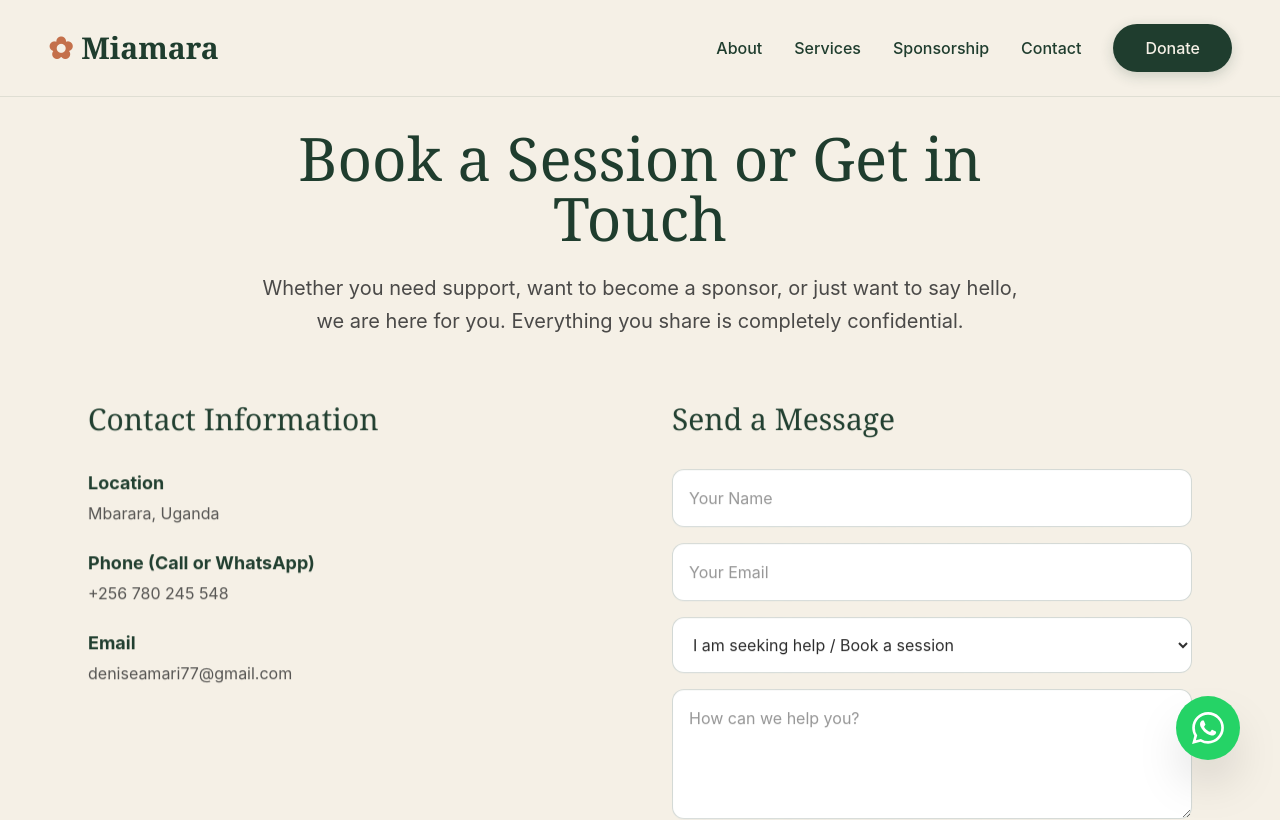
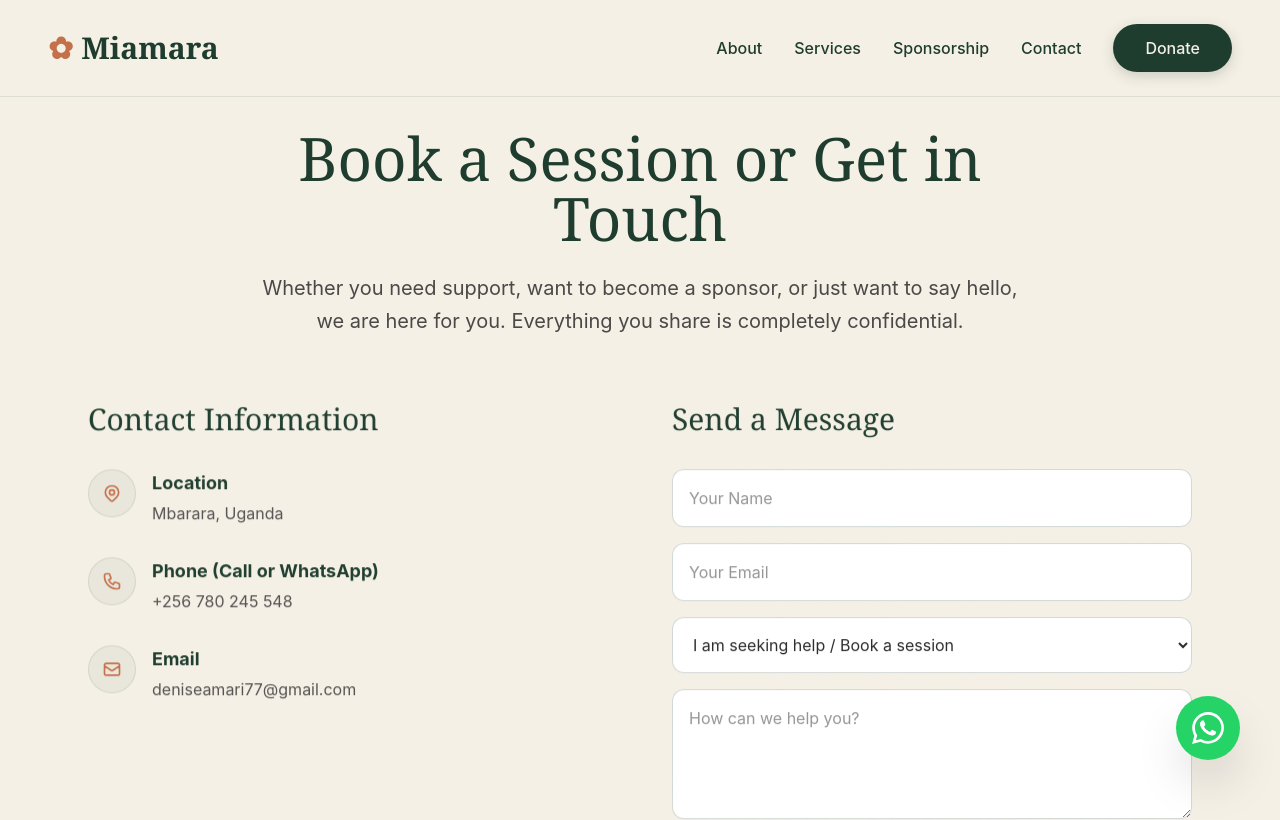
Before and after one commit to MutebiI/miamara-wellness, a Next.js app: page /contact in a window 1280 px wide. Shown: the top 820 px of the page. Built offline with nearby package versions, Linux system fonts and the light colour scheme; a web font is replaced by a local one.

Commit message:
Upgraded contact page with elegant circular icons

```diff
--- a/app/contact/page.tsx
+++ b/app/contact/page.tsx
@@ -1,4 +1,13 @@
-// export default function ContactPage() {
+
+// "use client";
+
+// import { useSearchParams } from "next/navigation";
+// import { Suspense } from "react";
+
+// function ContactForm() {
+//   const searchParams = useSearchParams();
+//   const defaultReason = searchParams.get("reason") || "seeking-help";
+
 //   return (
 //     <div className="min-h-screen pt-32 pb-24 relative overflow-hidden" style={{ backgroundColor: "#F5F0E6" }}>
 
@@ -12,10 +21,10 @@
 
 //         <div className="text-center max-w-3xl mx-auto mb-16 scroll-rotate">
 //           <h1 className="text-4xl md:text-6xl font-serif mb-6" style={{ color: "#1F3D2E" }}>
-//             Get in Touch
+//             Book a Session or Get in Touch
 //           </h1>
 //           <p className="text-lg md:text-xl leading-relaxed" style={{ color: "rgba(43, 43, 43, 0.85)" }}>
-//             Whether you need support, want to become a sponsor, or just want to say hello, we are here for you.
+//             Whether you need support, want to become a sponsor, or just want to say hello, we are here for you. Everything you share is completely confidential.
 //           </p>
 //         </div>
 
@@ -32,7 +41,7 @@
 //               </div>
 
 //               <div>
-//                 <p className="font-bold text-lg mb-1" style={{ color: "#1F3D2E" }}>Phone</p>
+//                 <p className="font-bold text-lg mb-1" style={{ color: "#1F3D2E" }}>Phone (Call or WhatsApp)</p>
 //                 <a href="tel:+256780245548" className="hover:text-[#C4704B] transition-colors" style={{ color: "rgba(43, 43, 43, 0.8)", textDecoration: "none" }}>
 //                   +256 780 245 548
 //                 </a>
@@ -49,15 +58,12 @@
 
 //           {/* The Form */}
 //           <div>
-//             <h2 className="text-3xl font-serif mb-8" style={{ color: "#1F3D2E" }}>Write a Message</h2>
+//             <h2 className="text-3xl font-serif mb-8" style={{ color: "#1F3D2E" }}>Send a Message</h2>
 
 //             <form action="https://api.web3forms.com/submit" method="POST" className="flex flex-col gap-4">
 
 //               {/* PASTE YOUR ACCESS KEY HERE */}
 //               <input type="hidden" name="access_key" value="YOUR_ACCESS_KEY_HERE" />
-
-//               {/* This tells Web3Forms where to redirect after sending */}
-//               <input type="hidden" name="redirect" value="https://miamara-wellness.vercel.app/contact?success=true" />
 
 //               <input
 //                 type="text"
@@ -77,12 +83,14 @@
 //                 style={{ backgroundColor: "#FFFFFF", border: "1px solid rgba(31, 61, 46, 0.2)", color: "#2B2B2B" }}
 //               />
 
+//               {/* This select uses the URL parameter as its default value */}
 //               <select
 //                 name="reason"
+//                 defaultValue={defaultReason}
 //                 className="w-full p-4 rounded-xl outline-none"
 //                 style={{ backgroundColor: "#FFFFFF", border: "1px solid rgba(31, 61, 46, 0.2)", color: "#2B2B2B" }}
 //               >
-//                 <option value="seeking-help">I am seeking help</option>
+//                 <option value="seeking-help">I am seeking help / Book a session</option>
 //                 <option value="sponsorship">I want to become a sponsor</option>
 //                 <option value="volunteer">I want to volunteer</option>
 //                 <option value="other">Other</option>
@@ -90,7 +98,7 @@
 
 //               <textarea
 //                 name="message"
-//                 placeholder="Your Message"
+//                 placeholder="How can we help you?"
 //                 rows={4}
 //                 required
 //                 className="w-full p-4 rounded-xl outline-none focus:ring-2"
@@ -112,6 +120,16 @@
 //     </div>
 //   );
 // }
+
+// // We wrap the form in Suspense because useSearchParams needs it in Next.js
+// export default function ContactPage() {
+//   return (
+//     <Suspense fallback={<div className="min-h-screen pt-32 text-center">Loading...</div>}>
+//       <ContactForm />
+//     </Suspense>
+//   );
+// }
+
 "use client";
 
 import { useSearchParams } from "next/navigation";
@@ -147,25 +165,61 @@ function ContactForm() {
           <div>
             <h2 className="text-3xl font-serif mb-8" style={{ color: "#1F3D2E" }}>Contact Information</h2>
 
-            <div className="space-y-6">
+            <div className="space-y-8">
+
+              {/* Location */}
+              <div className="flex items-start gap-4">
+                <div
+                  className="flex-shrink-0 flex items-center justify-center w-12 h-12 rounded-full"
+                  style={{ backgroundColor: "rgba(31, 61, 46, 0.05)", border: "1px solid rgba(31, 61, 46, 0.1)" }}
+                >
+                  <svg width="20" height="20" fill="none" stroke="#C4704B" strokeWidth="2" viewBox="0 0 24 24">
+                    <path strokeLinecap="round" strokeLinejoin="round" d="M17.657 16.657L13.414 20.9a1.998 1.998 0 01-2.827 0l-4.244-4.243a8 8 0 1111.314 0z"/>
+                    <path strokeLinecap="round" strokeLinejoin="round" d="M15 11a3 3 0 11-6 0 3 3 0 016 0z"/>
+                  </svg>
+                </div>
                 <div>
                   <p className="font-bold text-lg mb-1" style={{ color: "#1F3D2E" }}>Location</p>
                   <p style={{ color: "rgba(43, 43, 43, 0.8)" }}>Mbarara, Uganda</p>
                 </div>
+              </div>
 
+              {/* Phone */}
+              <div className="flex items-start gap-4">
+                <div
+                  className="flex-shrink-0 flex items-center justify-center w-12 h-12 rounded-full"
+                  style={{ backgroundColor: "rgba(31, 61, 46, 0.05)", border: "1px solid rgba(31, 61, 46, 0.1)" }}
+                >
+                  <svg width="20" height="20" fill="none" stroke="#C4704B" strokeWidth="2" viewBox="0 0 24 24">
+                    <path strokeLinecap="round" strokeLinejoin="round" d="M3 5a2 2 0 012-2h3.28a1 1 0 01.948.684l1.498 4.493a1 1 0 01-.502 1.21l-2.257 1.13a11.042 11.042 0 005.516 5.516l1.13-2.257a1 1 0 011.21-.502l4.493 1.498a1 1 0 01.684.949V19a2 2 0 01-2 2h-1C9.716 21 3 14.284 3 6V5z"/>
+                  </svg>
+                </div>
                 <div>
                   <p className="font-bold text-lg mb-1" style={{ color: "#1F3D2E" }}>Phone (Call or WhatsApp)</p>
                   <a href="tel:+256780245548" className="hover:text-[#C4704B] transition-colors" style={{ color: "rgba(43, 43, 43, 0.8)", textDecoration: "none" }}>
                     +256 780 245 548
                   </a>
                 </div>
+              </div>
 
+              {/* Email */}
+              <div className="flex items-start gap-4">
+                <div
+                  className="flex-shrink-0 flex items-center justify-center w-12 h-12 rounded-full"
+                  style={{ backgroundColor: "rgba(31, 61, 46, 0.05)", border: "1px solid rgba(31, 61, 46, 0.1)" }}
+                >
+                  <svg width="20" height="20" fill="none" stroke="#C4704B" strokeWidth="2" viewBox="0 0 24 24">
+                    <path strokeLinecap="round" strokeLinejoin="round" d="M3 8l7.89 5.26a2 2 0 002.22 0L21 8M5 19h14a2 2 0 002-2V7a2 2 0 00-2-2H5a2 2 0 00-2 2v10a2 2 0 002 2z"/>
+                  </svg>
+                </div>
                 <div>
                   <p className="font-bold text-lg mb-1" style={{ color: "#1F3D2E" }}>Email</p>
-                <a href="mailto:deniseamari77@gmail.com" className="hover:text-[#C4704B] transition-colors" style={{ color: "rgba(43, 43, 43, 0.8)", textDecoration: "none" }}>
+                  <a href="mailto:deniseamari77@gmail.com" className="hover:text-[#C4704B] transition-colors break-all" style={{ color: "rgba(43, 43, 43, 0.8)", textDecoration: "none" }}>
                     deniseamari77@gmail.com
                   </a>
                 </div>
+              </div>
+
             </div>
           </div>
 
@@ -237,7 +291,7 @@ function ContactForm() {
 // We wrap the form in Suspense because useSearchParams needs it in Next.js
 export default function ContactPage() {
   return (
-    <Suspense fallback={<div className="min-h-screen pt-32 text-center">Loading...</div>}>
+    <Suspense fallback={<div className="min-h-screen pt-32 text-center" style={{ color: "#1F3D2E" }}>Loading...</div>}>
       <ContactForm />
     </Suspense>
   );
```
Lines whose indentation alone changed are shown as unchanged.
